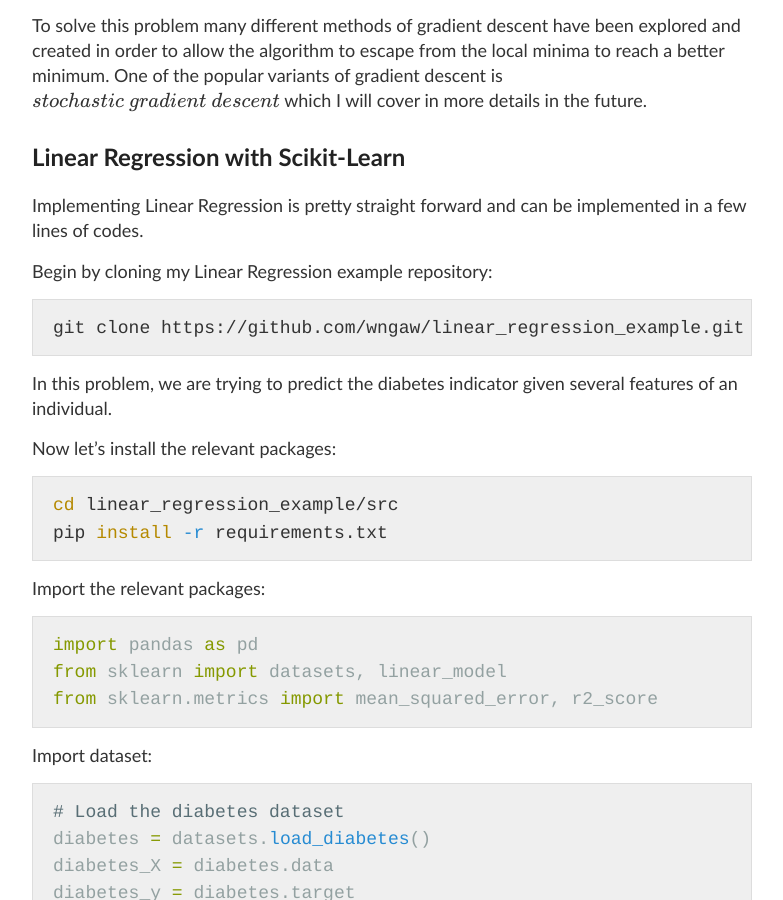
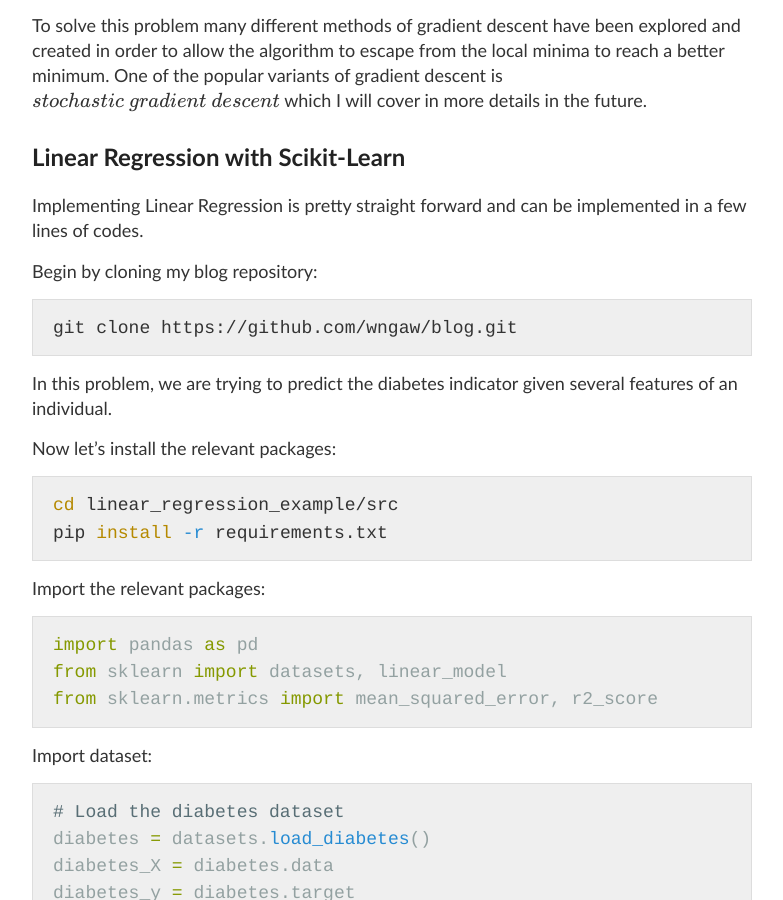
Before and after one commit to wngaw/wngaw.github.io, a Jekyll site: the page built from _posts/2019-04-07-linear-regression.md, in a window 1280 px wide and 900 px high, scrolled down 5110 px. Shown: the whole window, without its empty margins (248-1031 px from the left). Built offline with Jekyll 4.4.1, drawn with Linux system fonts in a browser that asks for light colours; formulas are drawn with MathJax 3.

````diff
--- a/_posts/2019-04-07-linear-regression.md
+++ b/_posts/2019-04-07-linear-regression.md
@@ -147,10 +147,10 @@
 
 Implementing Linear Regression is pretty straight forward and can be implemented in a few lines of codes.
 
-Begin by cloning my Linear Regression example repository:
+Begin by cloning my blog repository:
 
 ```sh
-git clone https://github.com/wngaw/linear_regression_example.git
+git clone https://github.com/wngaw/blog.git
 ```
 
 In this problem, we are trying to predict the diabetes indicator given several features of an individual.
````
Also changed, not shown: _posts/2019-02-16-field-aware-factorization-machines-with-xlearn.md (+2 -2 lines), images/logistic_regression_cost_function.png.
